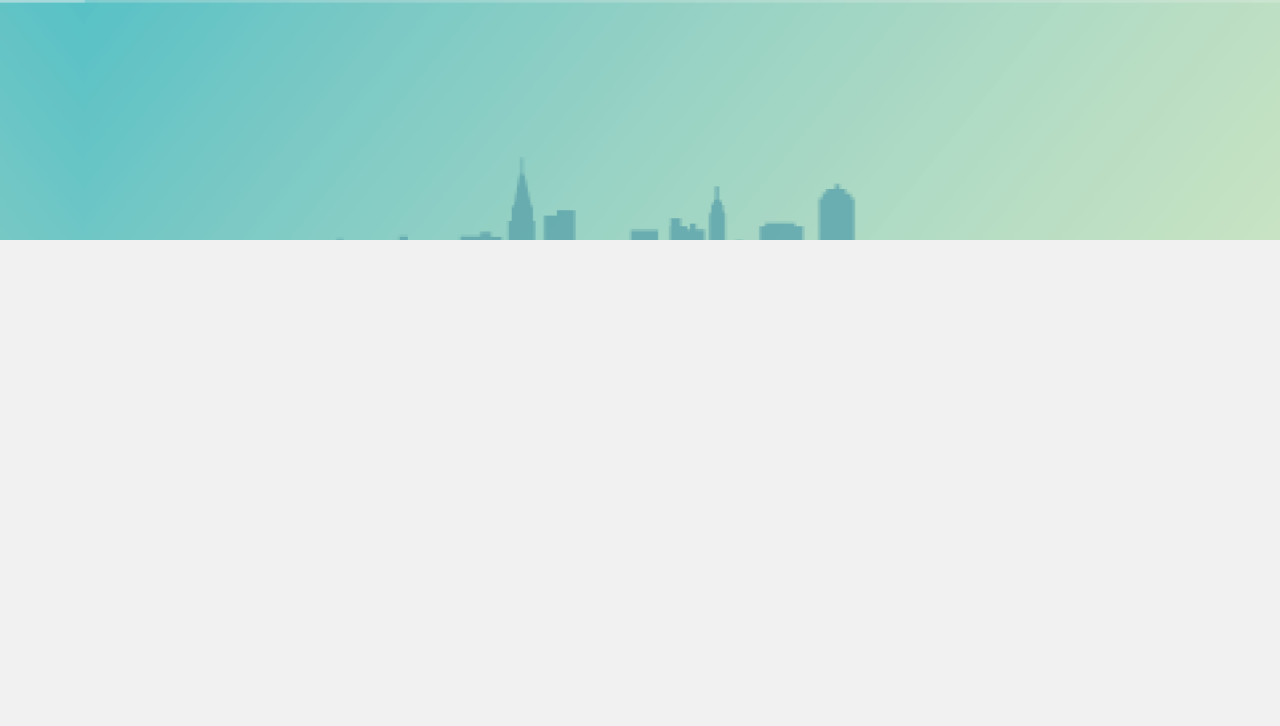
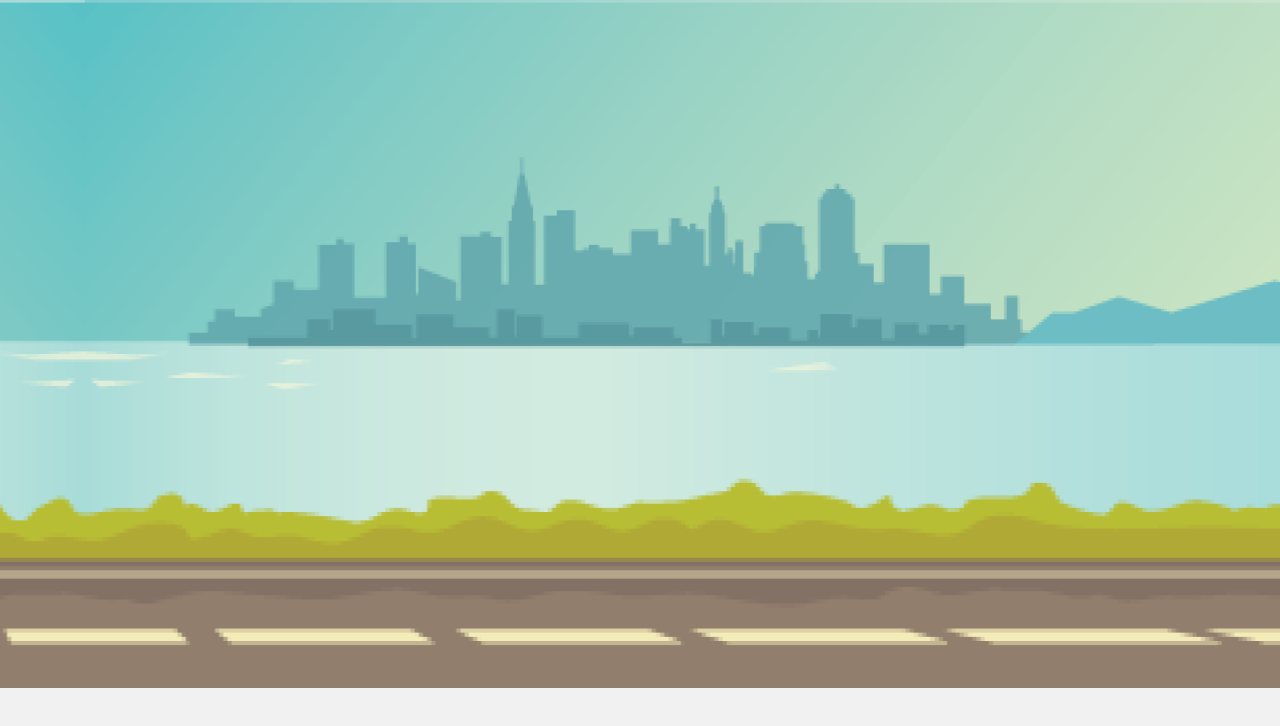
Before and after one commit to minizzang/madcamp_week3, a React (Create React App) app in the folder react-app/: page /test5 in a window 1280 px wide. Shown: the top 726 px of the page. Built offline with nearby package versions, Linux system fonts and the light colour scheme; a web font is replaced by a local one.

Commit message:
Fix: opacity of write form, add paper3

```diff
--- a/react-app/src/components/WriteLetter.js
+++ b/react-app/src/components/WriteLetter.js
@@ -32,7 +32,7 @@ const Write = () => {
     let imgArr= [];
 
     const ExampleCustomInput = React.forwardRef(({ value, onClick }, ref) => (
-      <button className="writeInput" onClick={onClick} ref={ref}>
+      <button className="dateInput" onClick={onClick} ref={ref}>
         {value}
       </button>
     ));
--- a/react-app/src/styles/test5.css
+++ b/react-app/src/styles/test5.css
@@ -48,7 +48,7 @@ body .circle:hover h2 {
 }
 .circle_inner__layer:nth-of-type(1) {
   width: 50000px;
-  height: 30vh;
+  height: 100vh;
   left:-5000px;
   background: url('images/city_background.png');
   background-repeat: repeat-x;
@@ -58,7 +58,7 @@ body .circle:hover h2 {
     background: url('images/road.png');
     background-repeat: repeat-x;
     width: 500vw;
-    height: 30vh;
+    height: 100vh;
     left:-2500px;
     top: -8em;
     animation: slide 6s linear infinite;
@@ -68,7 +68,7 @@ body .circle:hover h2 {
     background: url('images/bus.png');
     background-repeat: repeat-x;
     width: 500vw;
-    height: 30vh;
+    height: 100vh;
     top: -12em;
   animation: slide3 2s linear infinite;
 }
@@ -77,9 +77,9 @@ body .circle:hover h2 {
     background: url('images/bus.png');
     background-repeat: repeat-x;
     width: 500vw;
-    height: 30vh;
+    height: 100vh;
     top: -7em;
-  animation: slide3 4s linear infinite;
+  animation: slide3 5s linear infinite;
 }
 
 @keyframes slide {
--- a/react-app/src/styles/write.css
+++ b/react-app/src/styles/write.css
@@ -45,9 +45,14 @@
   }
 
   .paper2{
-    background-image: url(images/christmas.jpg);
+    background-image: url(images/add_card.png);
+    background-size: cover;
   }
 
+  .paper3{
+    background-image: url(https://image.freepik.com/free-vector/tropical-summer-design_53876-93060.jpg);
+    background-size: cover;
+  }
   .effect1{
     animation-duration: 3s;
     animation-name: slidein;
@@ -59,13 +64,25 @@
     width: 100%;
   }
 
-    .writeInput {
+  .writeInput {
     width: 100%;
     padding: 15px;
     border-radius: 30px;
     margin-bottom: 10px;
     font-size: 1.5em;
     color: black;
+    background-color: rgba( 255, 255, 255, 0.7 );
+    font-family: "Kkomi";
+  }
+
+  .dateInput {
+    width: 100%;
+    padding: 15px;
+    border-radius: 30px;
+    margin-bottom: 10px;
+    font-size: 1.5em;
+    color: black;
+    background-color: white;
     font-family: "Kkomi";
   }
 
@@ -83,9 +100,10 @@
       font-size: 1.5em;
       padding: 1em;
       margin-bottom: 10px;
+      border: none;
 
     text-rendering: auto;
-    color: -internal-light-dark(black, white);
+    background-color: rgba( 255, 255, 255, 0.7 );
         letter-spacing: normal;
         word-spacing: normal;
         line-height: normal;
```
